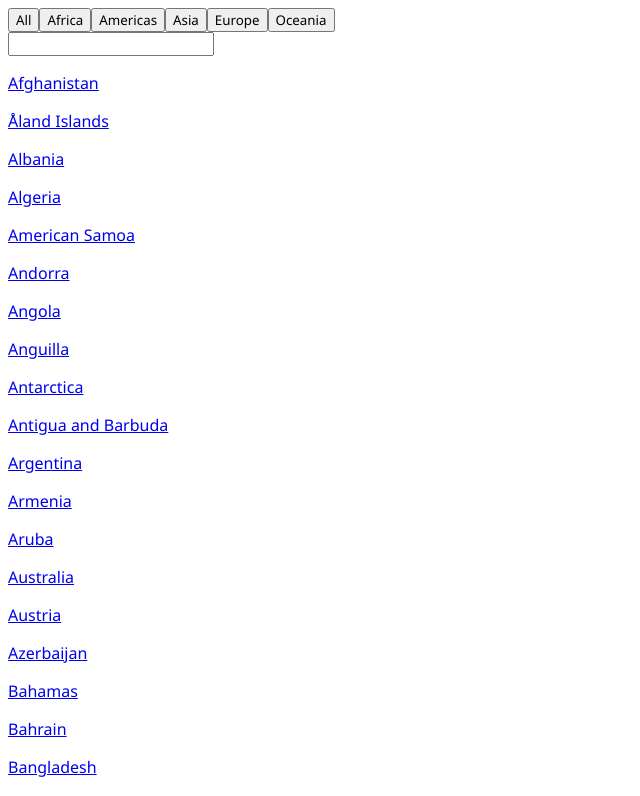
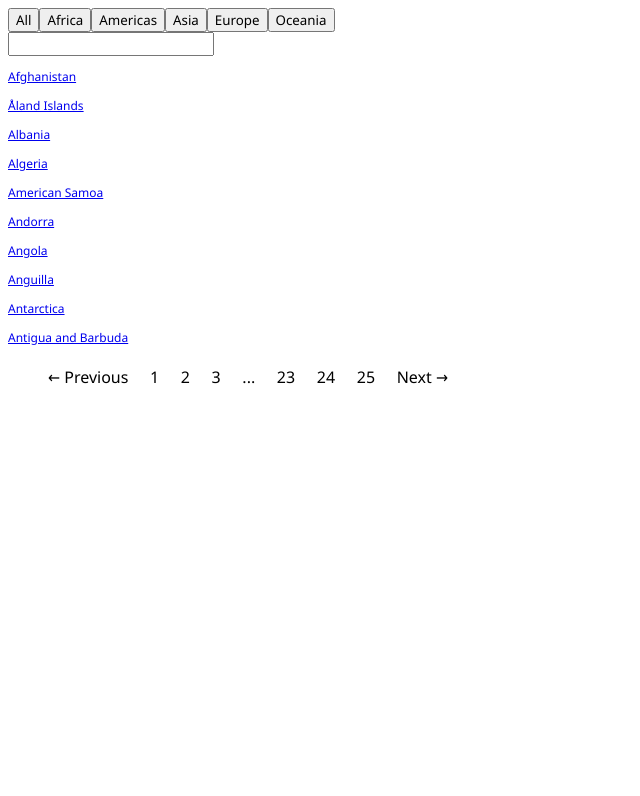
Before and after one commit to Kelechi095/Reco, a React (Vite) app: page / in a window 1280 px wide. Shown: the top 796 px of the page, without its empty margins (0-640 px from the left). Built offline with nearby package versions, Linux system fonts and the light colour scheme.

Commit message:
created pagination functionality using react-paginate

```diff
--- a/package.json
+++ b/package.json
@@ -15,6 +15,7 @@
     "axios": "^1.5.0",
     "react": "^18.2.0",
     "react-dom": "^18.2.0",
+    "react-paginate": "^8.2.0",
     "react-redux": "^8.1.2",
     "react-router-dom": "^6.15.0"
   },
--- a/src/index.css
+++ b/src/index.css
@@ -18,3 +18,15 @@ h1, h2, h3, h4, p {
   display: flex;
   gap: 10px;
 }
+
+p {
+  font-size: 12px;
+}
+
+.pagination {
+  display: flex;
+  justify-content: space-between;
+  width: 400px;
+  list-style-type: none;
+  margin-top: 20px;
+}
--- a/src/pages/Country.tsx
+++ b/src/pages/Country.tsx
@@ -27,7 +27,7 @@ const Country = () => {
     dispatch(setCountry(selectedCountry));
   }, [dispatch, selectedCountry]);
 
-  const borders = country?.borders.map((border) =>
+  const borders = country?.borders?.map((border) =>
     getCountryName(countries, border)
   );
 
@@ -35,6 +35,7 @@ const Country = () => {
     <div>
       <h1>{country?.name}</h1>
       <div className="borders">
+        <p>Border: </p>
         {borders?.map((border, index) => (
           <Link to={`/${border}`} key={index}>
             <p>{border}</p>
--- a/src/pages/Home.tsx
+++ b/src/pages/Home.tsx
@@ -1,17 +1,19 @@
 import React, { useEffect, useState } from "react";
-import { RootState } from "../redux/store";
+import { RootState, AppDispatch } from "../redux/store";
 import { useSelector, useDispatch } from "react-redux";
 import { getCountries, setFilteredCountriesState } from "../redux/countrySlice";
-import { AppDispatch } from "../redux/store";
 import { DotWave } from "@uiball/loaders";
 import { filterOptions } from "../utils/filterOptions";
 import { searchCountries } from "../utils/filterFunction";
 import { Link } from "react-router-dom";
 import { CountryType } from "../types/types";
 
+import ReactPaginate from "react-paginate";
+
 const Home = () => {
   const dispatch = useDispatch<AppDispatch>();
   const [keyword, setKeyWord] = useState("");
+  const [currentPage, setCurrentPage] = useState(0);
 
   const { filteredCountries, loading } = useSelector(
     (state: RootState) => state.countries
@@ -30,6 +32,17 @@ const Home = () => {
   };
 
   const countries = searchCountries(filteredCountries, keyword);
+
+  /* PAGINATION SECTION STARTS HERE */
+  const PER_PAGE = 10;
+  const offset = currentPage * PER_PAGE;
+
+  const pageCount = Math.ceil(countries.length / PER_PAGE);
+
+  function handlePageClick({ selected: selectedPage }) {
+    setCurrentPage(selectedPage);
+  }
+  /* PAGINATION SECTION ENDS HERE */
 
   if (loading) {
     return (
@@ -52,7 +65,9 @@ const Home = () => {
         <input type="text" value={keyword} onChange={handleChange} />
       </div>
       <div className="country-card">
-        {countries.map((country: CountryType) => (
+        {countries
+          .slice(offset, offset + PER_PAGE)
+          .map((country: CountryType) => (
             <div className="country" key={country.alpha3Code}>
               <Link to={`/${country.name}`}>
                 <p>{country.name}</p>
@@ -60,6 +75,17 @@ const Home = () => {
             </div>
           ))}
       </div>
+      <ReactPaginate
+        previousLabel={"← Previous"}
+        nextLabel={"Next →"}
+        pageCount={pageCount}
+        onPageChange={handlePageClick}
+        containerClassName={"pagination"}
+        previousLinkClassName={"pagination__link"}
+        nextLinkClassName={"pagination__link"}
+        disabledClassName={"pagination__link--disabled"}
+        activeClassName={"pagination__link--active"}
+      />
     </section>
   );
 };
```
Also changed, not shown: 1 other file (tests, documents, lock files or other folders). Lines whose indentation alone changed are shown as unchanged.
